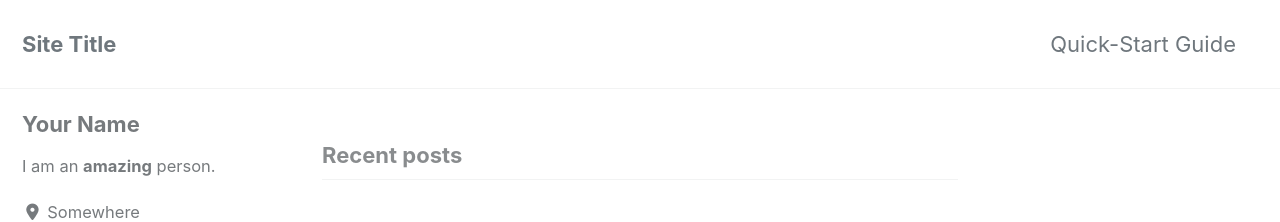
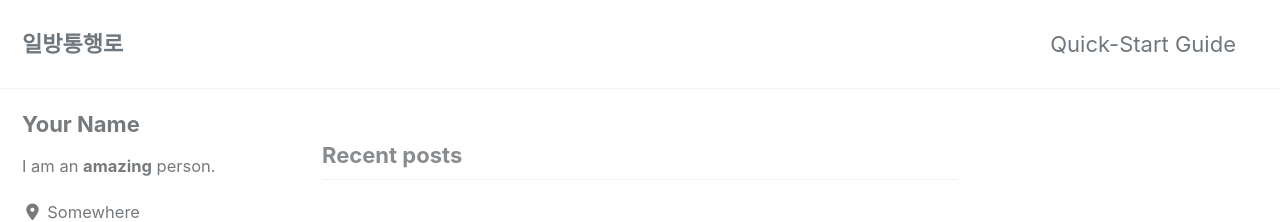
Before and after one commit to justinjongsusong/justinjongsusong.github.io, a Jekyll site: the page built from index.html, in a window 1280 px wide and 900 px high. Shown: the top 222 px of the window. Built offline with Jekyll 4.4.1, drawn with Linux system fonts in a browser that asks for light colours; cached includes are drawn as plain includes; nearby versions of some CDN libraries; the list of posts is cut into pages by our own code.

Commit message:
제목 변경

```diff
--- a/_config.yml
+++ b/_config.yml
@@ -16,7 +16,7 @@ minimal_mistakes_skin    : "default" # "air", "aqua", "contrast", "dark", "dirt"
 
 # Site Settings
 locale                   : "en-US"
-title                    : "Site Title"
+title                    : "일방통행로"
 title_separator          : "-"
 subtitle                 : # site tagline that appears below site title in masthead
 name                     : "Your Name"
```
